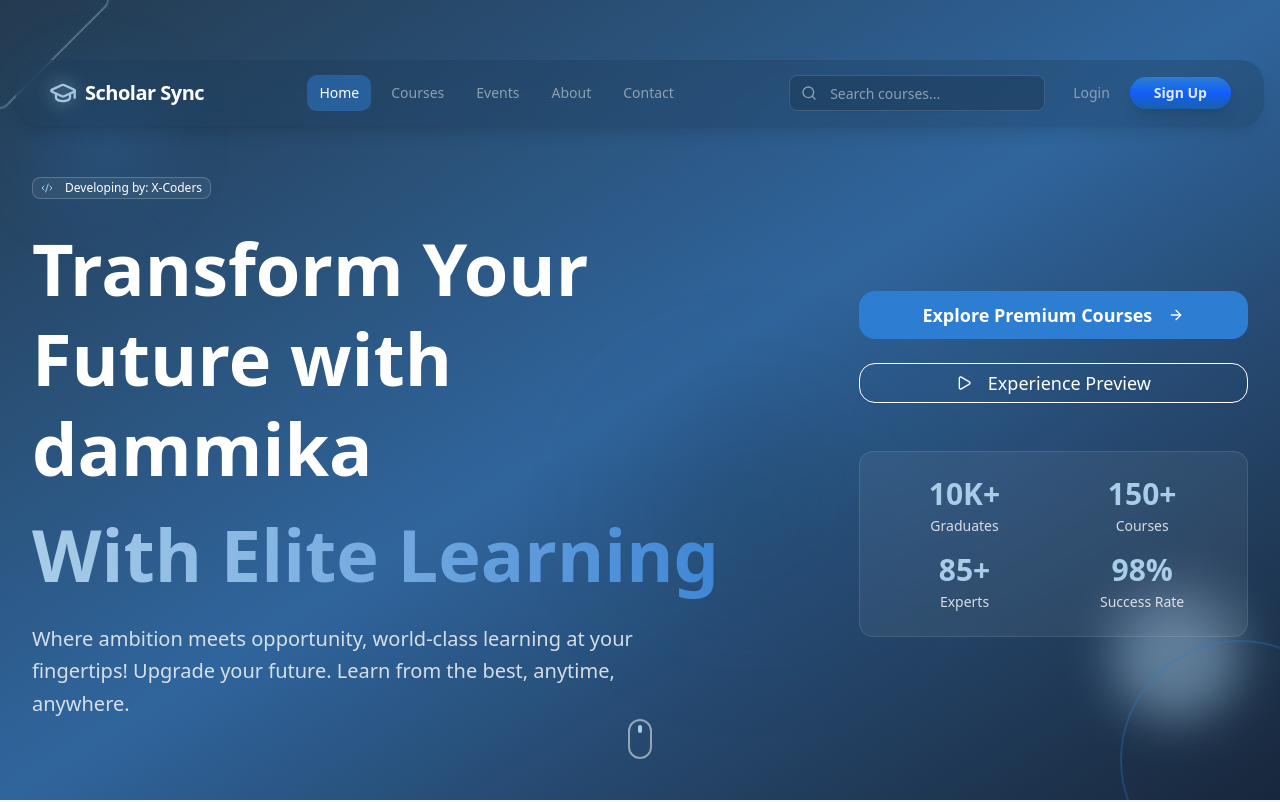
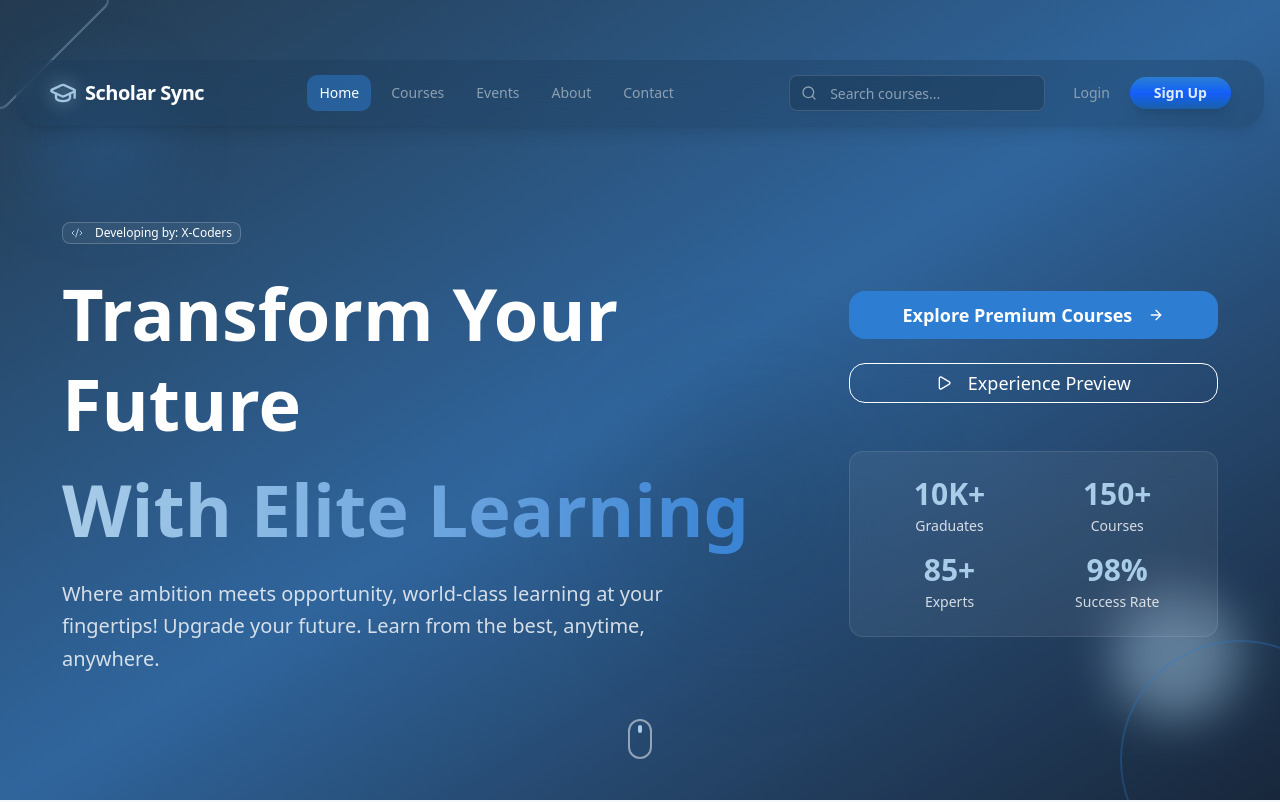
Before and after one commit to CCLA-R-D-Team-1/scholar-sync, a Next.js app: page / in a window 1280 px wide. Shown: the top 802 px of the page. Built offline with nearby package versions, Linux system fonts and the light colour scheme.

Commit message:
undo all fork testing changes

```diff
--- a/app/(main)/page.tsx
+++ b/app/(main)/page.tsx
@@ -49,7 +49,7 @@ export default function HomePage() {
             </Badge>
 
             <h1 className="text-4xl md:text-6xl lg:text-7xl font-bold text-clean-white mb-6 leading-tight">
-              Transform Your Future with dammika
+              Transform Your Future
               <span className="block mt-4 bg-gradient-to-r from-muted-cyan to-action-blue bg-clip-text text-transparent">
                 With Elite Learning
               </span>
```
